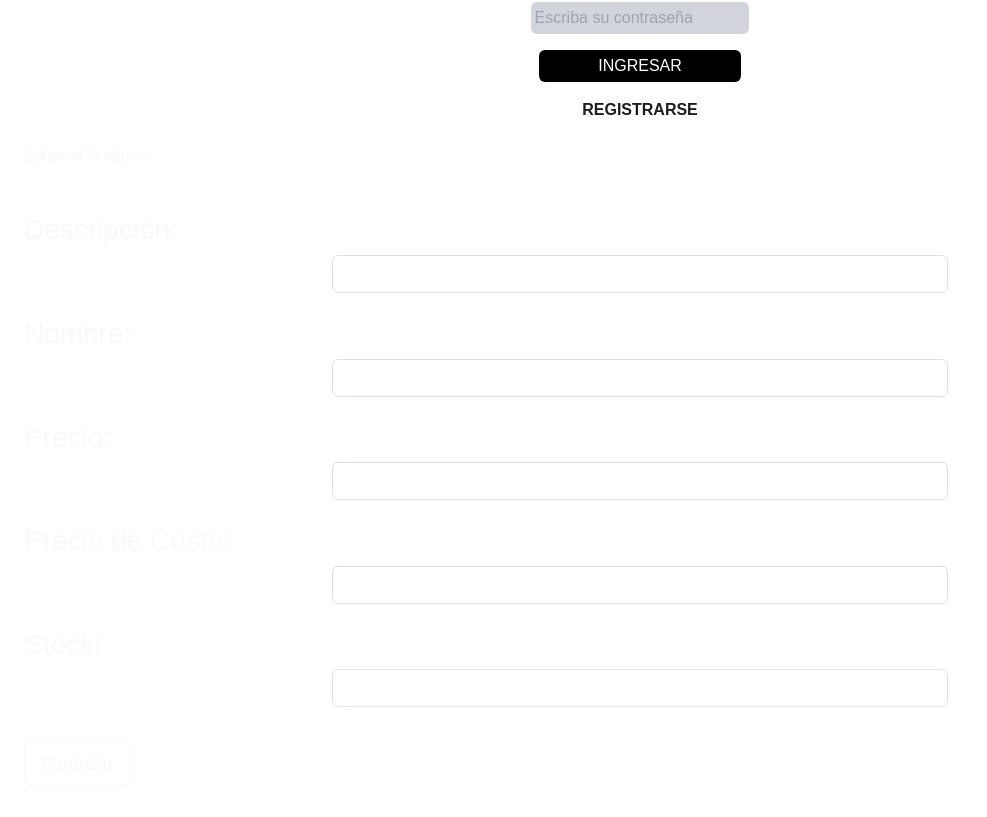
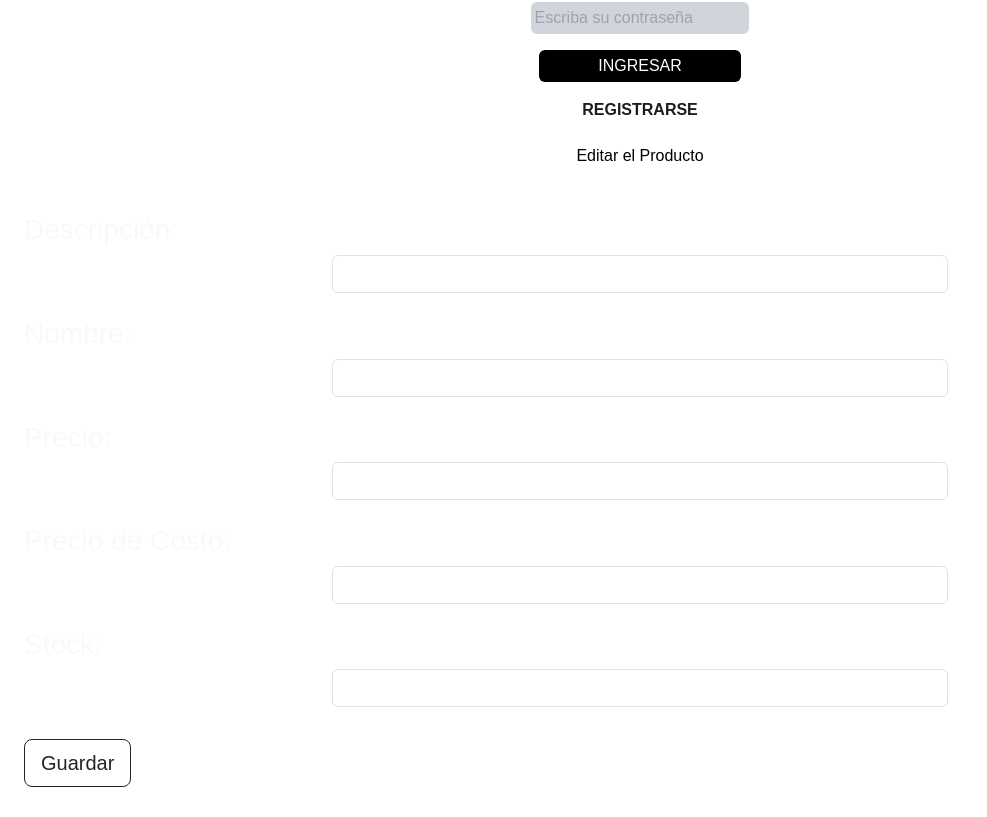
Before and after one commit to juaniz92/23302-grupo3-Appilcha, a React (Create React App) app: page /EditarProductos/1 in a window 1280 px wide. Shown: the part 223-1040 px from the top of the page, without its empty margins (0-987 px from the left). Built offline with nearby package versions, Linux system fonts and the light colour scheme; no server answers; the database is empty.

Commit message:
Cambios en componentes gestión de productos

```diff
--- a/package.json
+++ b/package.json
@@ -14,8 +14,10 @@
     "react-bootstrap": "^2.8.0",
     "react-dom": "^18.2.0",
     "react-fontawesome": "^1.7.1",
+    "react-paginate": "^8.2.0",
     "react-router-dom": "^6.14.1",
     "react-scripts": "^5.0.1",
+    "sweetalert": "^2.1.2",
     "sweetalert2": "^11.7.12",
     "sweetalert2-react-content": "^5.0.7",
     "web-vitals": "^3.3.2"
--- a/src/componentes/EditarProductos.jsx
+++ b/src/componentes/EditarProductos.jsx
@@ -1,8 +1,10 @@
 import React, { useState, useEffect } from 'react';
+import { Link } from 'react-router-dom';
 import { useNavigate, useParams } from 'react-router-dom';
 import { getDoc, doc, updateDoc } from 'firebase/firestore';
 import { db } from '../firebaseConfig/firebase';
 import { dbCollection } from '../firebaseConfig/collections';
+import { async } from '@firebase/util';
 import Swal from 'sweetalert2';
 import withReactContent from 'sweetalert2-react-content';
 const MySwal = withReactContent(Swal);
@@ -19,7 +21,7 @@ const EditarProductos = () => {
     });
 
     const navigate = useNavigate();
-    const { id } = useParams();
+    const {id} =useParams();
 
     // Función para asignar valores al formulario
 
@@ -44,7 +46,7 @@ const EditarProductos = () => {
         });
     }
 
-    // Declaracion de Update
+    // Declaración de Update
 
     const update = async (e) => {
         e.preventDefault();
@@ -55,7 +57,8 @@ const EditarProductos = () => {
             Precio: form.Precio,
             PrecioCosto: form.PrecioCosto,
             Stock: form.Stock
-        };
+        }
+        console.log(data())    ;
         await updateDoc(producto, data);
         alertaGuardado();
         navigate("/Admin");
@@ -94,7 +97,7 @@ const EditarProductos = () => {
             <div className='row'>
                 <div className='col'>
 
-                    <h1 className='mt-3 text-light'>Editar el Producto</h1>
+                    <h1 className='mt-3 text-black text-center'>Editar el Producto</h1>
 
                     <form onSubmit={update} className="mt-5">
                         <div className='mb-4'>
@@ -152,7 +155,7 @@ const EditarProductos = () => {
                             />
                         </div>
 
-                        <button type="submit" className='btn btn-outline-light btn-lg mt-3'>Guardar</button>
+                        <button type="submit" className='btn btn-outline-dark btn-lg mt-3'>Guardar</button>
 
                     </form>
                 </div>
--- a/src/componentes/MostrarProductos.jsx
+++ b/src/componentes/MostrarProductos.jsx
@@ -25,14 +25,14 @@ const MostrarProductos = () => {
         console.log(data.docs);
 
         setProductos(
-            data.docs.map((doc) => ({ ...doc.data(), id: doc.id }))
+            data.docs.map((doc) => ({...doc.data(), id: doc.id }))
         );
 
     }
     useEffect(() => {
         getProductos();
 
-    }, [])
+    }, [ ])
 
     // Función borrar  registros
     console.log(productos);
@@ -88,7 +88,7 @@ const MostrarProductos = () => {
                                 <th>Precio de Costo</th>
                             </tr>
                         </thead>
-                        <tbody className='text-light'>
+                        <tbody className='text-light bg-primary'>
                             {productos.map((prod) => (
                                 <tr key={prod.id}>
                                     <td key={prod.Descripcion} className='text-light'>{prod.Descripcion || ''}</td>
```
Also changed, not shown: 1 other file (tests, documents, lock files or other folders).
